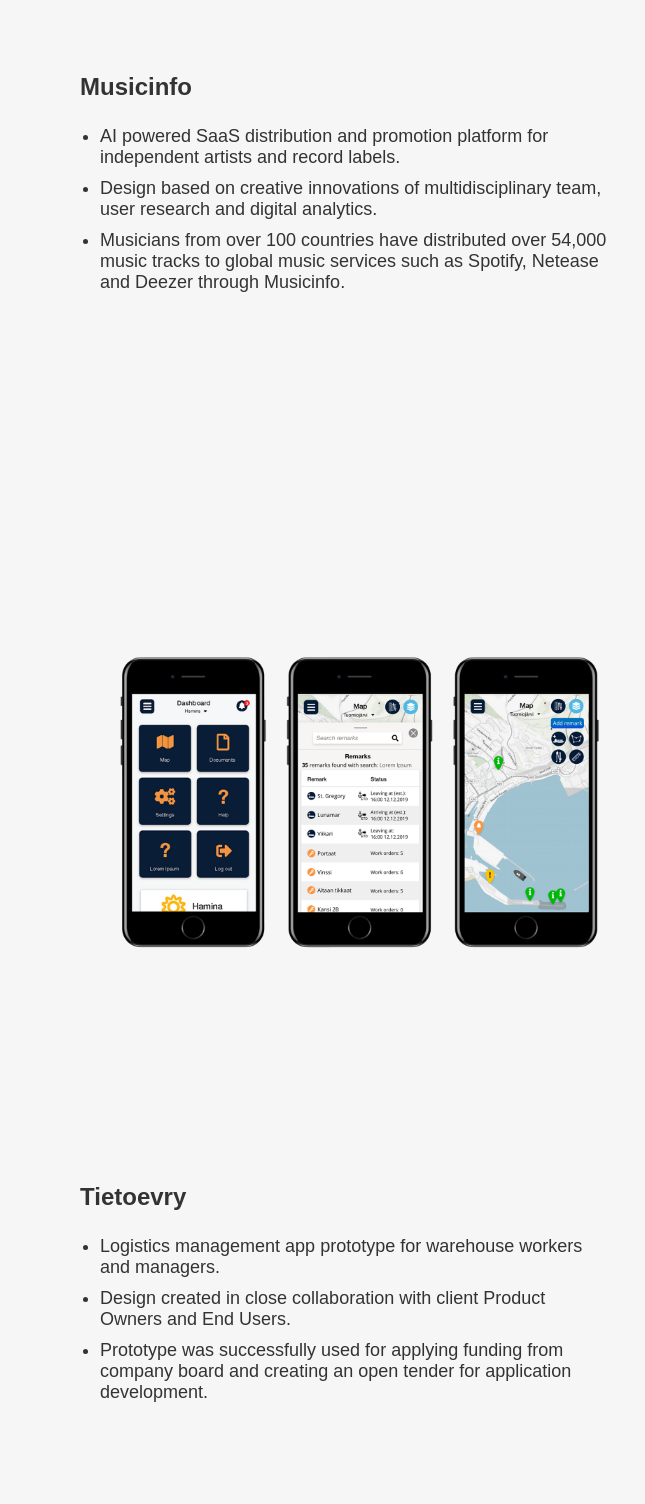
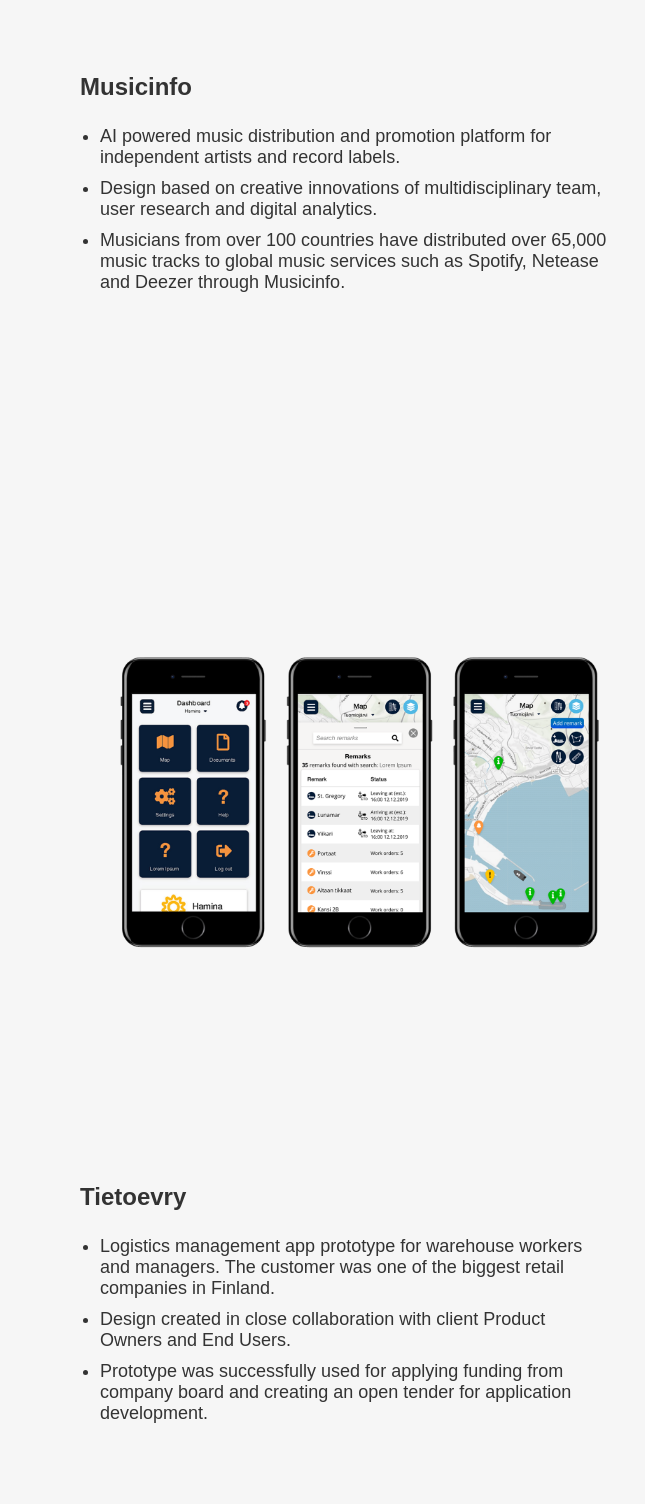
Before and after one commit to puhtasekokemise/puhtasekokemise.github.io, a plain HTML site: page index.html in a window 1280 px wide. Shown: the part 1020-2524 px from the top of the page, 0-645 px from the left. Drawn offline with Linux system fonts and the light colour scheme.

Commit message:
textimuutos

```diff
--- a/index.html
+++ b/index.html
@@ -35,9 +35,9 @@
     <div class="column">
         <h2>Musicinfo</h2>
         <ul>
-            <li>AI powered SaaS distribution and promotion platform for independent artists and record labels.</li>
+            <li>AI powered music distribution and promotion platform for independent artists and record labels.</li>
             <li>Design based on creative innovations of multidisciplinary team, user research and digital analytics.</li>
-            <li>Musicians from over 100 countries have distributed over 54,000 music tracks to global music services such as Spotify, Netease and Deezer through Musicinfo.</li>
+            <li>Musicians from over 100 countries have distributed over 65,000 music tracks to global music services such as Spotify, Netease and Deezer through Musicinfo.</li>
         </ul>
         <!-- <a href="musicinfo.html"><button class="button">Read more</button></a>-->
     </div>
@@ -69,7 +69,7 @@
         <div class="column">
             <h2>Tietoevry</h2>
             <ul>
-                <li>Logistics management app prototype for warehouse workers and managers.</li>
+                <li>Logistics management app prototype for warehouse workers and managers. The customer was one of the biggest retail companies in Finland.</li>
                 <li>Design created in close collaboration with client Product Owners and End Users.</li>
                 <li>Prototype was successfully used for applying funding from company board and creating an open tender for application development.</li>
             </ul>
```
